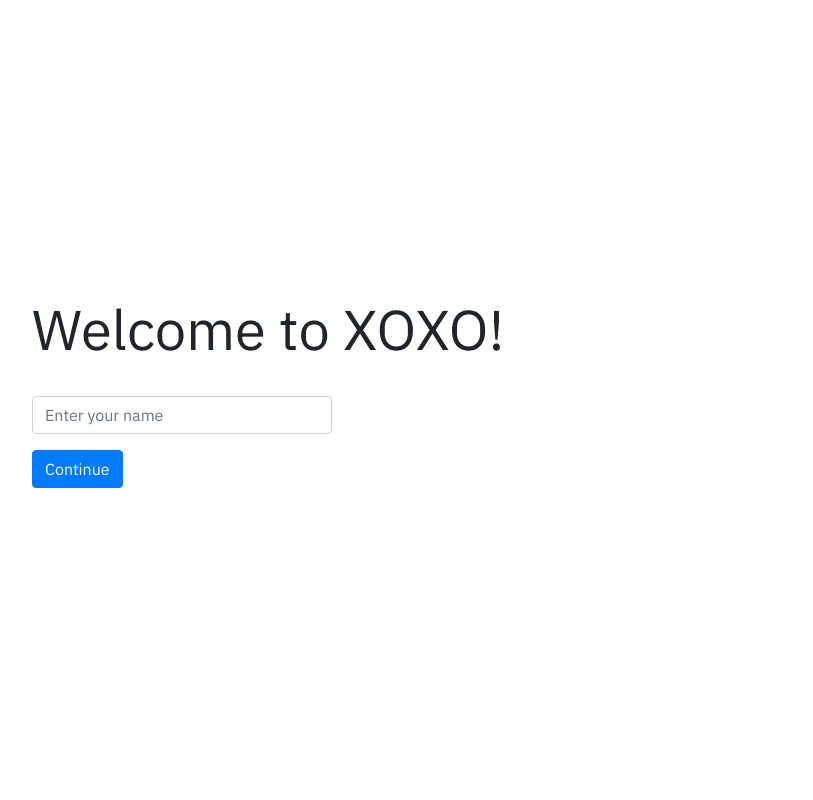
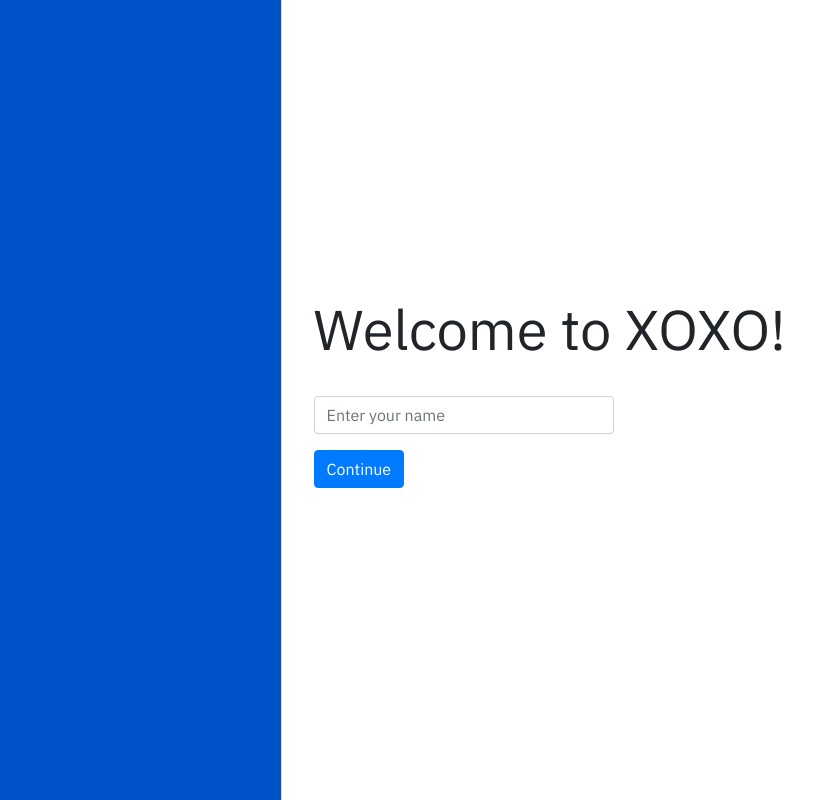
Before and after one commit to zerefwayne/tic-tac-toe, a Vue app in the folder client/: page / in a window 1280 px wide. Shown: the whole page, without its empty margins (0-813 px from the left). Built offline with nearby package versions, Linux system fonts and the light colour scheme; no server answers; what vuescroll would draw is missing.

Commit message:
Added list transition

```diff
--- a/client/package.json
+++ b/client/package.json
@@ -16,6 +16,7 @@
     "socket.io-client": "^2.3.0",
     "vue": "^2.6.11",
     "vue-socket.io": "^3.0.9",
+    "vue2-transitions": "^0.3.0",
     "vuescroll": "^4.15.0",
     "vuex": "^3.4.0"
   },
--- a/client/src/App.vue
+++ b/client/src/App.vue
@@ -1,29 +1,31 @@
 <template>
   <div id="app">
-
-    <div v-if="activeComponent != 'app-welcome'" class="app-sidebar-container">
-      <app-sidebar v-bind:user="user" v-bind:users="users" />
+    <div class="app-sidebar-container">
+      <template v-if="activeComponent != 'app-welcome'">
+        <app-sidebar v-bind:user="user" v-bind:users="users" />
+      </template>
     </div>
     <div class="app-content-container">
-      <component :is="activeComponent"></component>
+        <component :is="activeComponent"></component>
     </div>
   </div>
 </template>
 
 <script>
+import { mapState } from "vuex";
+
 import Sidebar from "./components/Sidebar.vue";
 import Dashboard from "./components/Dashboard.vue";
 import GameScreen from "./components/GameScreen.vue";
 import Welcome from "./components/Welcome.vue";
 
-import { mapState } from "vuex";
 export default {
   name: "App",
   components: {
     "app-sidebar": Sidebar,
     "app-gamescreen": GameScreen,
     "app-dashboard": Dashboard,
-    "app-welcome": Welcome
+    "app-welcome": Welcome,
   },
   data() {
     return {
@@ -39,6 +41,7 @@ export default {
     activeComponent: state => state.activeComponent
   }),
   mounted() {
+
     this.$socket.on("INIT", data => {
       console.log("init", data);
       this.$store.commit("updateUser", data.user);
@@ -85,6 +88,7 @@ export default {
   .app-sidebar-container {
     flex: 22% 0 0;
     border-right: 1px solid #dddddd;
+    background-color: #0052cc;
   }
 
   .app-content-container {
--- a/client/src/components/Sidebar.vue
+++ b/client/src/components/Sidebar.vue
@@ -21,24 +21,35 @@
         },}"
         >
           <ul class="user-list">
-            <li class="user-list-item" v-for="user in users" :key="user.id">{{user.name}}</li>
+            <fade-transition group>
+              <li class="user-list-item" v-for="user in users" :key="user.id">{{user.name}}</li>
+            </fade-transition>
           </ul>
         </vue-scroll>
       </div>
     </div>
     <div class="credits">
-      Developed by <a href="https://www.github.com/zerefwayne" target="_blank" class="profile-link">Aayush Joglekar</a>
+      Developed by
+      <a
+        href="https://www.github.com/zerefwayne"
+        target="_blank"
+        class="profile-link"
+      >Aayush Joglekar</a>
     </div>
   </div>
 </template>
 
 <script>
 import { mapState } from "vuex";
+import { FadeTransition } from "vue2-transitions";
 
 export default {
   name: "Sidebar",
   data() {
     return {};
+  },
+  components: {
+    FadeTransition,
   },
   mounted() {
     console.log(this.user);
@@ -139,16 +150,15 @@ export default {
 
   .credits {
     padding: 1rem;
-    background-color: #0052CC;
+    background-color: #0052cc;
     color: white;
     text-align: center;
 
-    .profile-link{
+    .profile-link {
       text-decoration: none;
       text-decoration: underline;
       color: white;
     }
-
   }
 }
 </style>
```
Also changed, not shown: 1 other file (tests, documents, lock files or other folders).
